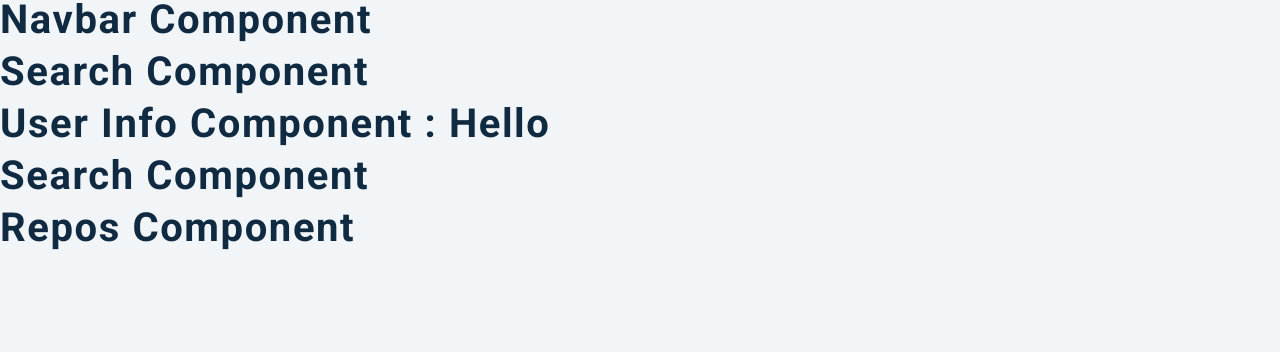
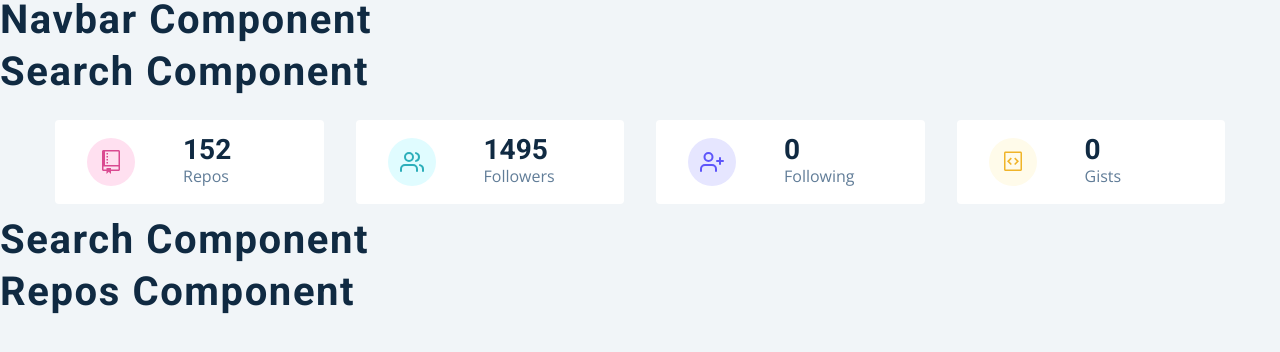
Before and after one commit to smajaas/react-github-search-users, a React (Create React App) app in the folder project/: page / in a window 1280 px wide. Shown: the top 352 px of the page. Built offline with nearby package versions, Linux system fonts and the light colour scheme.

Commit message:
info component

```diff
--- a/project/src/components/Info.js
+++ b/project/src/components/Info.js
@@ -5,8 +5,61 @@
 import { FiUsers, FiUserPlus } from 'react-icons/fi';
 
 const UserInfo = () => {
-  const data = React.useContext(GithubContext);
-  return <h2>user info component : {data}</h2>;
+  const { githubUser } = React.useContext(GithubContext);
+  const { public_repos, followers, following, public_gists } = githubUser;
+
+  const items = [
+    {
+      id: 1,
+      icon: <GoRepo className='icon' />,
+      label: 'repos',
+      value: public_repos,
+      color: 'pink',
+    },
+    {
+      id: 2,
+      icon: <FiUsers className='icon' />,
+      label: 'followers',
+      value: followers,
+      color: 'green',
+    },
+    {
+      id: 3,
+      icon: <FiUserPlus className='icon' />,
+      label: 'following',
+      value: following,
+      color: 'purple',
+    },
+    {
+      id: 4,
+      icon: <GoGist className='icon' />,
+      label: 'gists',
+      value: public_gists,
+      color: 'yellow',
+    },
+  ];
+
+  return (
+    <section className='section'>
+      <Wrapper className='section-center'>
+        {items.map((item) => {
+          return <Item key={item.id} {...item}></Item>;
+        })}
+      </Wrapper>
+    </section>
+  );
+};
+
+const Item = ({ icon, label, value, color }) => {
+  return (
+    <article className='item'>
+      <span className={color}>{icon}</span>
+      <div>
+        <h3>{value}</h3>
+        <p>{label}</p>
+      </div>
+    </article>
+  );
 };
 
 const Wrapper = styled.section`
--- a/project/src/context/context.js
+++ b/project/src/context/context.js
@@ -11,8 +11,13 @@
 //Provider, Consumer - GithubContext.Provider
 
 const GithubProvider = ({ children }) => {
+  const [githubUser, setGithubUser] = useState(mockUser);
+  const [repos, setRepos] = useState(mockRepos);
+  const [followers, setFollowers] = useState(mockFollowers);
   return (
-    <GithubContext.Provider value={'hello'}>{children}</GithubContext.Provider>
+    <GithubContext.Provider value={{ githubUser, repos, followers }}>
+      {children}
+    </GithubContext.Provider>
   );
 };
 
```
